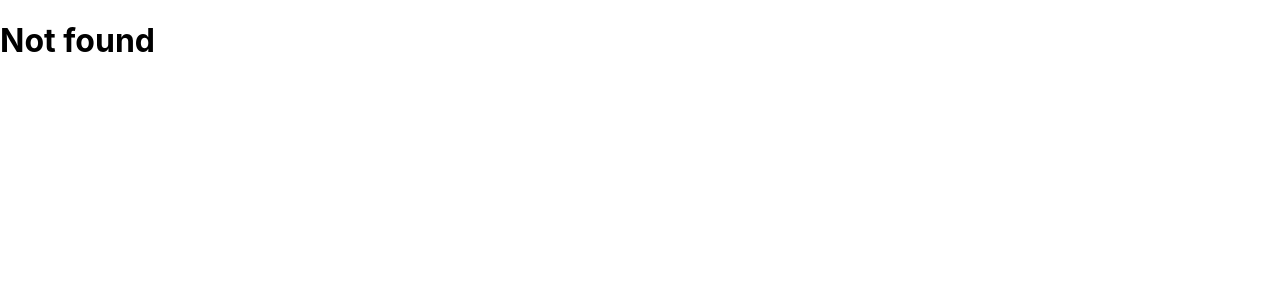
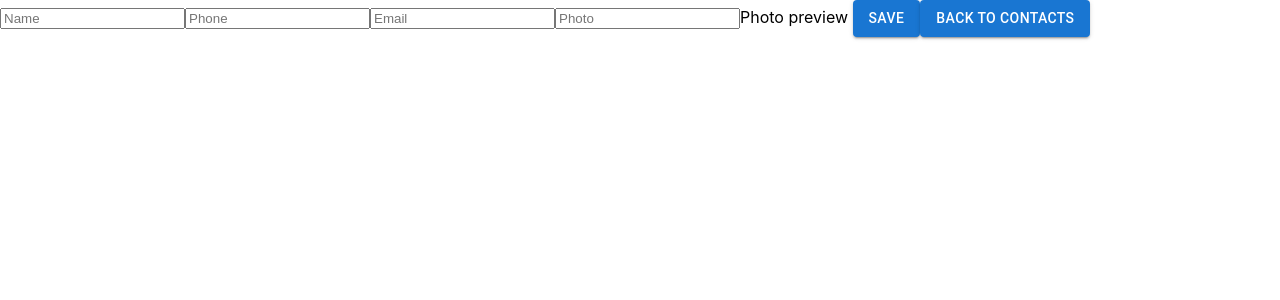
Before and after one commit to koreicnurs/notebook-contact, a React (Create React App) app: page /edit/1 in a window 1280 px wide. Shown: the top 300 px of the page. Built offline with nearby package versions, Linux system fonts and the light colour scheme.

Commit message:
add edit contact data

```diff
--- a/src/App.js
+++ b/src/App.js
@@ -1,11 +1,13 @@
 import Contacts from "./containers/Contacts/Contacts";
 import {Route, Switch} from "react-router-dom";
 import NewContact from "./containers/NewContact/NewContact";
+import EditContact from "./containers/EditContact/EditContact";
 
 const App = () => (
       <Switch>
         <Route path="/" exact component={Contacts}/>
         <Route path="/new" exact component={NewContact}/>
+        <Route path="/edit/:id" exact component={EditContact}/>
         <Route render={() => <h1>Not found</h1>}/>
       </Switch>
 );
--- a/src/components/ContactInfo/ContactInfo.js
+++ b/src/components/ContactInfo/ContactInfo.js
@@ -4,29 +4,24 @@ import {useDispatch, useSelector} from "react-redux";
 import './ContactInfo.css';
 import {removeContact} from "../../store/actions/contactInfoActions";
 import Spinner from "../UI/Spinner/Spinner";
-import {getContacts, setPurchasingOpen} from "../../store/actions/contactsActions";
-import {useHistory} from "react-router-dom";
+import {setPurchasingOpen} from "../../store/actions/contactsActions";
+import {NavLink} from "react-router-dom";
 
 const ContactInfo = (props) => {
     const dispatch = useDispatch();
     const contact = useSelector(state => state.contactInfo.contact);
     const contacts = useSelector(state => state.contactsCombine.contacts);
     const loading = useSelector(state => state.contactInfo.loading);
-    const history = useHistory();
 
     const deleteContactHandler = (name) => {
         contacts.map(c => {
-            if(c.name === name) {
-               dispatch(removeContact(c.id));
+            if (c.name === name) {
+                dispatch(removeContact(c.id));
             }
             return null
         });
         dispatch(setPurchasingOpen(false));
     };
-
-    useEffect(() => {
-
-    },[])
 
     return loading ? (<Spinner/>)
         : contact && (
@@ -49,7 +44,7 @@ const ContactInfo = (props) => {
                 </Typography>
             </CardContent>
             <CardActions>
-                <Button size="small">Edit</Button>
+                <NavLink to={`edit/${contact.name}`}>Edit</NavLink>
                 <Button size="small" onClick={() => deleteContactHandler(contact.name)}>Delete</Button>
             </CardActions>
         </>
--- a/src/containers/Contacts/Contacts.js
+++ b/src/containers/Contacts/Contacts.js
@@ -30,10 +30,6 @@ const Contacts = () => {
 
     const purchaseEdit = () => {
         history.push('/edit');
-    };
-
-    const d = (id) => {
-
     };
 
     return (
--- a/src/containers/EditContact/EditContact.js
+++ b/src/containers/EditContact/EditContact.js
@@ -1,76 +1,103 @@
-// import React, {useEffect, useState} from 'react';
-// import {useDispatch, useSelector} from "react-redux";
-// import {useHistory, useRouteMatch} from "react-router-dom";
-// import Spinner from "../../components/UI/Spinner/Spinner";
-// import {Button} from "@mui/material";
-//
-// const EditDish = () => {
-//     const dispatch = useDispatch();
-//     const eachDish = useSelector(state => state.editDish.dish);
-//     const loading = useSelector(state => state.editDish.loading);
-//     const history = useHistory();
-//     const match = useRouteMatch();
-//
-//     useEffect(() => {
-//         dispatch(getDish(match.params.id));
-//     }, [dispatch, match.params.id]);
-//
-//     useEffect(() => {
-//         setDish(eachDish);
-//     }, [eachDish]);
-//
-//     const [dish, setDish] = useState(eachDish || {
-//         title: '',
-//         price: '',
-//         image: '',
-//     });
-//
-//     const onInputChange = (e) => {
-//         const {name, value} = e.target;
-//
-//         setDish(prev => ({
-//             ...prev,
-//             [name]: value,
-//         }));
-//     };
-//
-//     const onSubmitHandler = async e => {
-//         e.preventDefault();
-//         await dispatch(putDish(match.params.id, dish));
-//         history.push('/');
-//     };
-//
-//
-//     return loading ? (<Spinner/>) : dish && (
-//
-//         <form onSubmit={onSubmitHandler}>
-//             <input
-//                 type="text"
-//                 className="Input"
-//                 name="title"
-//                 value={dish.title}
-//                 onChange={onInputChange}
-//                 placeholder="Title"
-//             />
-//             <input
-//                 type="number"
-//                 className="Input"
-//                 name="price"
-//                 value={dish.price}
-//                 onChange={onInputChange}
-//                 placeholder="Price"
-//             />
-//             <input
-//                 type="text"
-//                 className="Input"
-//                 name="image"
-//                 value={dish.image}
-//                 onChange={onInputChange}
-//                 placeholder="Image Link"
-//             />
-//             <Button className='btn-edit' variant="contained" type='submit'>Edit Dish</Button>
-//         </form>
-//     );
-// };
-//
-// export default EditDish;
+import React, {useEffect, useState} from 'react';
+import {useDispatch, useSelector} from "react-redux";
+import {useHistory, useRouteMatch} from "react-router-dom";
+import Spinner from "../../components/UI/Spinner/Spinner";
+import {Button} from "@mui/material";
+import {setPurchasingOpen} from "../../store/actions/contactsActions";
+import {editContactData, getContact} from "../../store/actions/contactInfoActions";
+
+const EditDish = () => {
+    const dispatch = useDispatch();
+    const contactData = useSelector(state => state.contactInfo.contact);
+    const contacts = useSelector(state => state.contactsCombine.contacts);
+    const loading = useSelector(state => state.contactInfo.loading);
+    const history = useHistory();
+    const match = useRouteMatch();
+
+    useEffect(() => {
+        editContactHandler(match.params.id);
+    }, [match.params.id]);
+
+    useEffect(() => {
+        setContact(contactData);
+    }, [contactData]);
+
+    const editContactHandler = (name) => {
+        contacts.map(c => {
+            if (c.name === name) {
+                match.params.id = c.id
+                dispatch(getContact(match.params.id));
+                dispatch(editContactData(match.params.id))
+            }
+            return null
+        });
+        dispatch(setPurchasingOpen(false));
+    };
+
+    const [contact, setContact] = useState({
+        name: '',
+        phone: '',
+        email: '',
+        photo: '',
+    });
+
+    const onInputChange = (e) => {
+        const {name, value} = e.target;
+
+        setContact(prev => ({
+            ...prev,
+            [name]: value,
+        }));
+    };
+
+    const onSubmitHandler = async e => {
+        e.preventDefault();
+        await dispatch(editContactData(match.params.id, contact));
+        history.push('/');
+    };
+
+    return loading ? (<Spinner/>) : contact && (
+
+        <>
+            <form onSubmit={onSubmitHandler}>
+                <input
+                    type="text"
+                    className="Input"
+                    name="name"
+                    value={contact.name}
+                    onChange={onInputChange}
+                    placeholder="Name"
+                />
+                <input
+                    type="phone"
+                    className="Input"
+                    name="phone"
+                    value={contact.phone}
+                    onChange={onInputChange}
+                    placeholder="Phone"
+                />
+                <input
+                    type="email"
+                    className="Input"
+                    name="email"
+                    value={contact.email}
+                    onChange={onInputChange}
+                    placeholder="Email"
+                />
+                <input
+                    type="text"
+                    className="Input"
+                    name="photo"
+                    value={contact.photo}
+                    onChange={onInputChange}
+                    placeholder="Photo"
+                />
+                Photo preview <img src={contact.photo} alt={contact.name}/>
+                <Button variant="contained" type='submit'>Save</Button>
+                <Button variant="contained" type='button' onClick={() => history.push('/')}>Back to Contacts</Button>
+            </form>
+        </>
+    );
+};
+
+export default EditDish;
--- a/src/store/actions/contactInfoActions.js
+++ b/src/store/actions/contactInfoActions.js
@@ -9,6 +9,10 @@ export const DELETE_CONTACT_REQUEST = 'DELETE_CONTACT_REQUEST';
 export const DELETE_CONTACT_SUCCESS = 'DELETE_CONTACT_SUCCESS';
 export const DELETE_CONTACT_FAILURE = 'DELETE_CONTACT_FAILURE';
 
+export const EDIT_CONTACT_REQUEST = 'EDIT_CONTACT_REQUEST';
+export const EDIT_CONTACT_SUCCESS = 'EDIT_CONTACT_SUCCESS';
+export const EDIT_CONTACT_FAILURE = 'EDIT_CONTACT_FAILURE';
+
 export const fetchContactRequest = () => ({type: FETCH_CONTACT_REQUEST});
 export const fetchContactSuccess = contact => ({type: FETCH_CONTACT_SUCCESS, payload: contact});
 export const fetchContactFailure = error => ({type: FETCH_CONTACT_FAILURE, payload: error});
@@ -16,6 +20,10 @@ export const fetchContactFailure = error => ({type: FETCH_CONTACT_FAILURE, paylo
 export const deleteContactRequest = () => ({type: DELETE_CONTACT_REQUEST});
 export const deleteContactSuccess = () => ({type: DELETE_CONTACT_SUCCESS});
 export const deleteContactFailure = error => ({type: DELETE_CONTACT_FAILURE, payload: error});
+
+export const editContactRequest = () => ({type: EDIT_CONTACT_REQUEST});
+export const editContactSuccess = () => ({type: EDIT_CONTACT_SUCCESS });
+export const editContactFailure = error => ({type: EDIT_CONTACT_FAILURE, payload: error});
 
 export const getContact = id => {
     return async (dispatch) => {
@@ -48,3 +56,18 @@ export const removeContact = id => {
         }
     };
 };
+
+export const editContactData = (id, data) => {
+    return async (dispatch) => {
+        dispatch(deleteContactRequest());
+        try {
+            await axiosApi.put(`/contacts/${id}.json`, data);
+            dispatch(deleteContactSuccess());
+        } catch (e) {
+            dispatch(deleteContactFailure(e));
+            throw e;
+        } finally {
+            dispatch(getContacts());
+        }
+    };
+};
```
